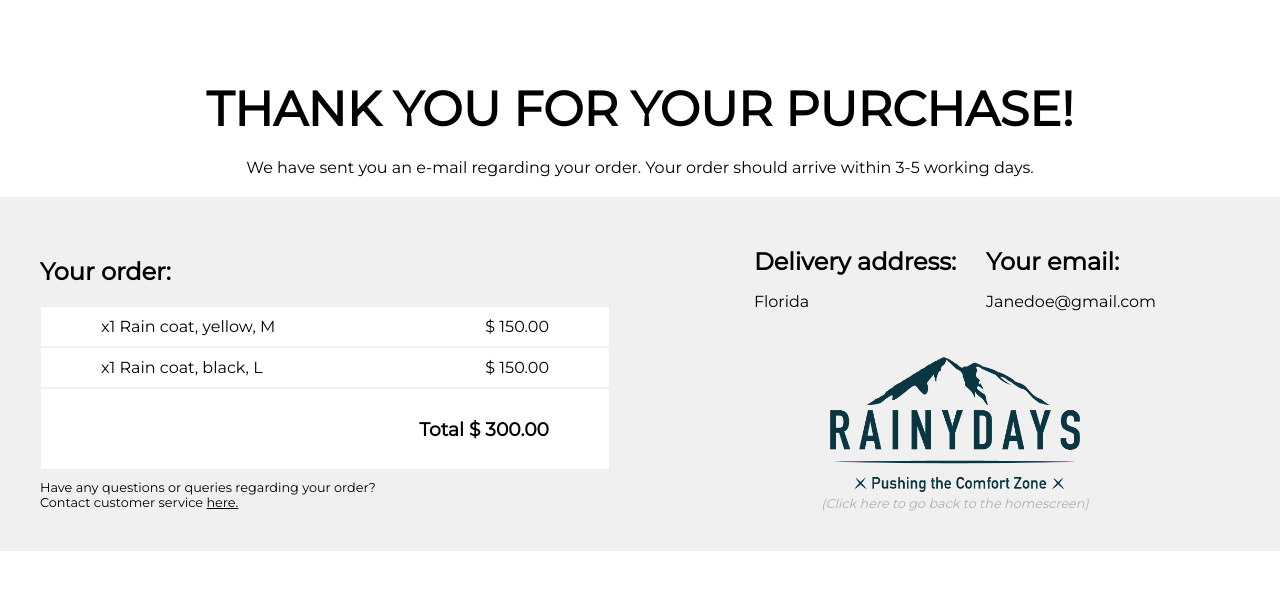
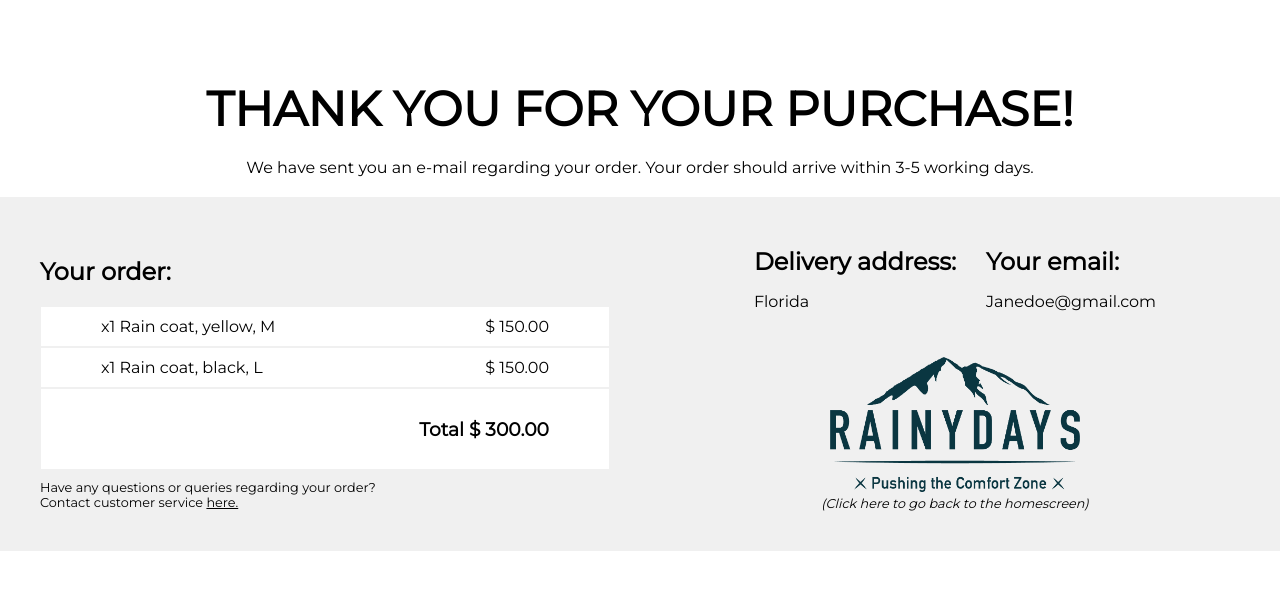
Before and after one commit to Tanific/rainydays, a plain HTML site: page confirm.html in a window 1280 px wide. Drawn offline with Linux system fonts and the light colour scheme.

Commit message:
non WCAG compliant colors changed

```diff
--- a/styles/confirm.css
+++ b/styles/confirm.css
@@ -20,7 +20,6 @@ h2 {
     background: var(--background-color);
     margin: 20px auto;
     padding: 40px 10px;
-
 }
 
 .logo {
@@ -85,5 +84,5 @@ li:last-child {
     margin: 0px;
     font-size: 0.8rem;
     font-style: italic;
-    color: #afafaf
+    color: black;
 }
```
